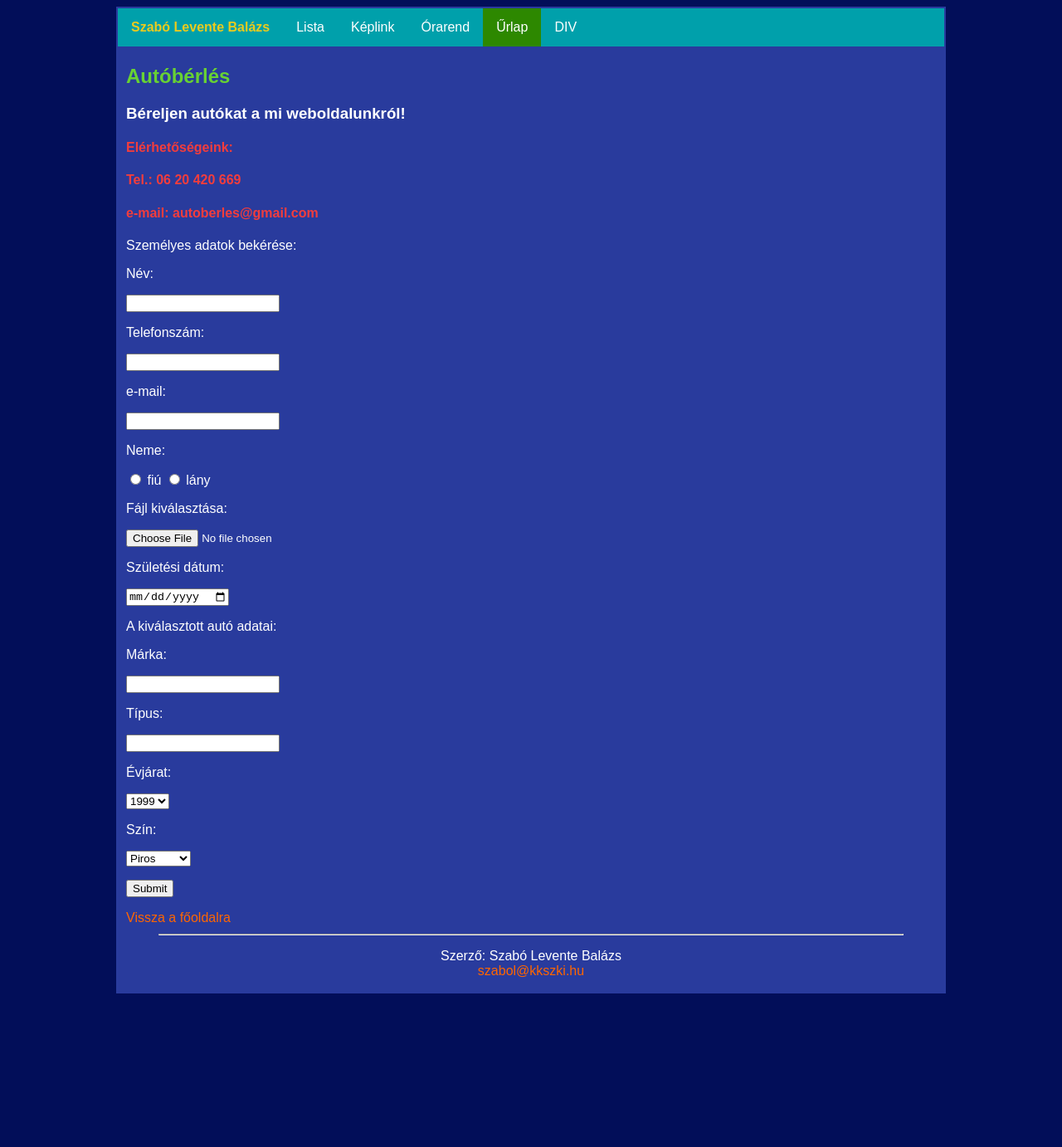
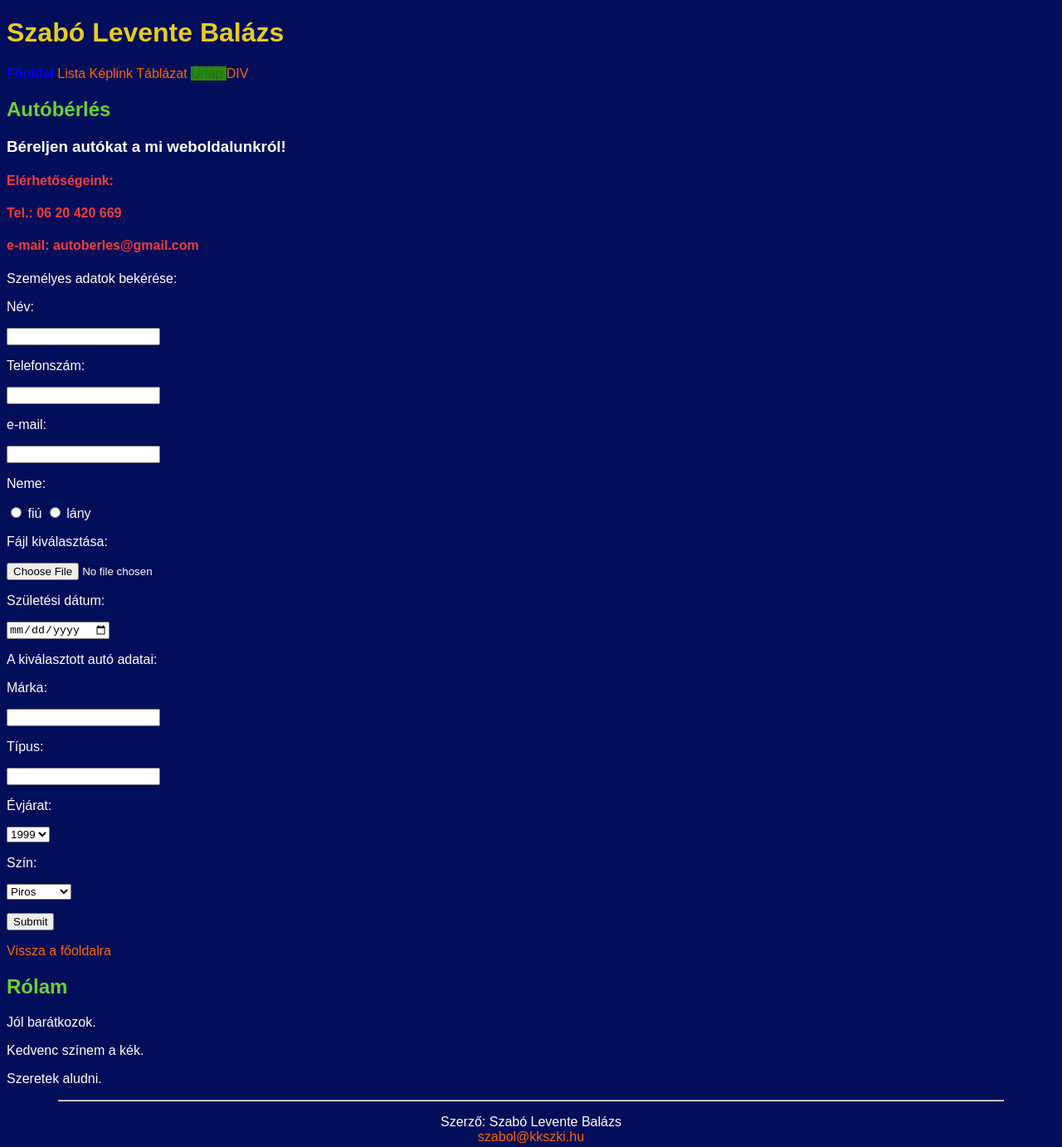
Before and after one commit to Levis2007/web, a plain HTML site: page urlap.html in a window 1280 px wide. Shown: the whole page at 83% size. Before the commit the page ends 1205 px from the top, so only its background shows below. Drawn offline with Linux system fonts and the light colour scheme.

Commit message:
Add files via upload

```diff
--- a/urlap.html
+++ b/urlap.html
@@ -12,21 +12,18 @@
     <meta name="theme-color" content="#ffffff">
 </head>
 <body bgcolor="#85f88f">
-    <table width="1000" border="0" cellpadding="0" align="center" class="oldal">
-        <tr>
-            <td class="cimke">
-                <ul>
-                    <li><a href="index.html"><font color="#e9cb1e"><b>Szabó Levente Balázs</b></font></a></li>
-                    <li><a href="lista.html">Lista</a></li>
-                    <li><a href="keplink.html">Képlink</a></li>
-                    <li><a href="tablazat.html">Órarend</a></li>
-                    <li><a class="aktualis" href="urlap.html">Űrlap</a></li>
-                    <li><a href="div.html">DIV</a></li>
-                </ul>
-            </td>
-        </tr>
-    <tr>
-        <td class="tartalom" colspan="4">
+    <div class="title">
+        <h1 class="center">Szabó Levente Balázs</h1>
+    </div>
+            <div class="menu">
+                    <a href="index.html"><font color="blue"><b>Főoldal</b></font></a>
+                    <a href="lista.html">Lista</a>
+                    <a href="keplink.html">Képlink</a>
+                    <a href="tablazat.html">Táblázat</a>
+                    <a class="aktualis" href="urlap.html"><font color="#196F3D">Űrlap</font> </a>
+                    <a href="div.html">DIV</a>
+            </div>
+        <div class="main">
             <h2>Autóbérlés</h2>
             <h3>Béreljen autókat a mi weboldalunkról!</h3>
             <h4>Elérhetőségeink:</h4>
@@ -91,17 +88,19 @@
             <p><input type="submit"></p>
            </form>
            <a href="index.html">Vissza a főoldalra</a>
-        </td>
-    </tr>
-    <tr>
-        <td>
-            <hr width="90%" >
-            <footer>
-                <p>Szerző: Szabó Levente Balázs<br>
-                <a href="mailto:szabol@kkszki.hu">szabol@kkszki.hu</a></p>
-            </footer>
-        </td>
-    </tr>
-    </table>
+        </div>
+        <div class="right">
+            <h2>Rólam</h2>
+            <p>Jól barátkozok.</p>
+            <p>Kedvenc színem a kék.</p>
+            <p>Szeretek aludni.</p>
+        </div>
+    <div>
+        <hr width="90%" >
+        <footer>
+            <p>Szerző: Szabó Levente Balázs<br>
+            <a href="mailto:szabol@kkszki.hu">szabol@kkszki.hu</a></p>
+        </footer>
+    </div>
 </body>
 </html>
```
Also changed, not shown: div.html (+25 -28 lines), index.html (+27 -23 lines), keplink.html (+24 -21 lines), lista.html (+28 -22 lines), tablazat.html (+23 -21 lines).
